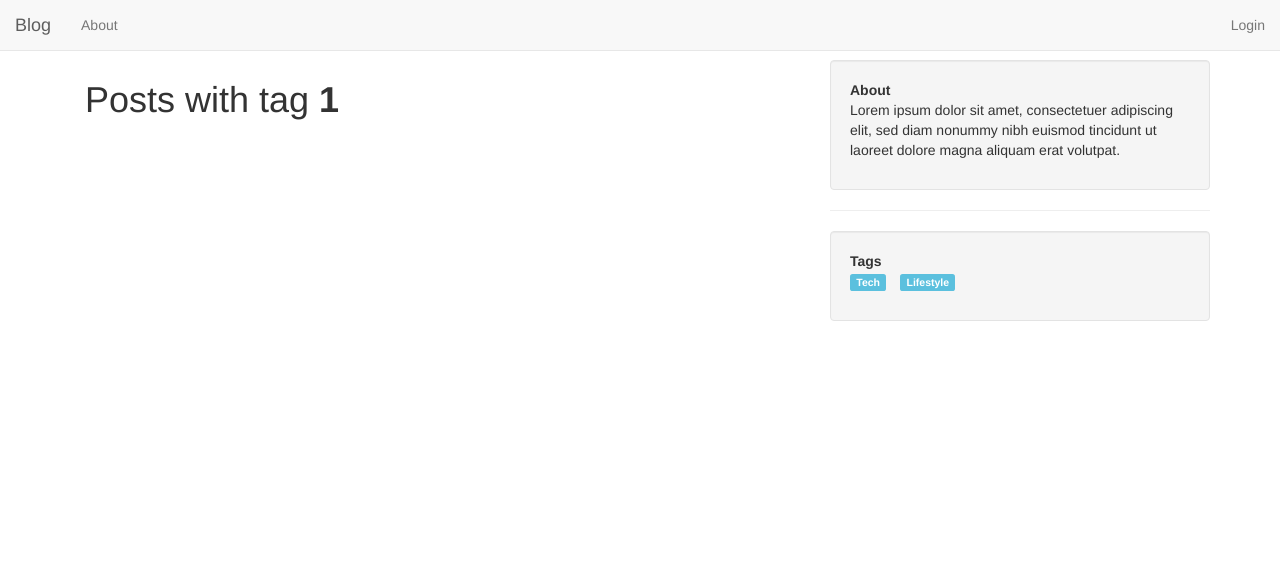
After one commit to rocity/dj-blog, a Django app: page /blog/posts/tag/1 in a window 1280 px wide. The commit adds this page. Shown: the top 581 px of the page. Run offline with Django 3.2, Linux system fonts and the light colour scheme; data that the repository does not hold is empty; some libraries are stand-ins or nearby versions.

Commit message:
Create page to filter posts by tag

```diff
--- a/blog/templates/blog/includes/sidebar.html
+++ b/blog/templates/blog/includes/sidebar.html
@@ -4,5 +4,17 @@
             <strong>About</strong>
             <p>Lorem ipsum dolor sit amet, consectetuer adipiscing elit, sed diam nonummy nibh euismod tincidunt ut laoreet dolore magna aliquam erat volutpat.</p>
         </div>
+        <hr>
+        <div class="well">
+            <strong>Tags</strong>
+            <ul class="list-inline">
+                <li>
+                    <a class="label label-info" href="{% url 'blog:postsbytag' 'technology' %}">Tech</a>
+                </li>
+                <li>
+                    <a class="label label-info" href="{% url 'blog:postsbytag' 'lifestyle' %}">Lifestyle</a>
+                </li>
+            </ul>
+        </div>
     </div>
 </div>
--- /dev/null
+++ b/blog/templates/blog/posts_by_tag.html
@@ -0,0 +1,25 @@
+{% load staticfiles %}
+{% include 'blog/includes/head.html' %}
+{% include 'blog/includes/nav.html' %}
+
+<div class="container">
+    <div class="col-sm-8">
+        <div class="row">
+            <div class="col-sm-12">
+                <h1>Posts with tag <strong>{{slug}}</strong></h1>
+            </div>
+            {% for post in posts %}
+                <div class="col-sm-12">
+                    <h2>{{post.title}}</h2>
+                    <p>{{post.content|truncatewords:50}}</p>
+                    <span>
+                        <a class="btn btn-info" href="{% url 'blog:view' post.id %}">View Post</a>
+                    </span>
+                </div>
+            {% endfor %}
+        </div>
+    </div>
+    {% include 'blog/includes/sidebar.html' %}
+</div>
+
+{% include 'blog/includes/foot.html' %}
--- a/blog/urls.py
+++ b/blog/urls.py
@@ -9,6 +9,6 @@ urlpatterns = [
     url(r'^(?P<post_id>[0-9]+)/$', views.view, name='view'),
     url(r'^profile/$', views.profile, name='profile'),
     url(r'^new/$', views.newpost, name='new'),
-    url(r'^comments/$', views.postcomments, name='postcomments'),
+    url(r'^posts/tag/(?P<slug>[\w-]+)$', views.posts_by_tag, name='postsbytag'),
 
 ]
--- a/blog/views.py
+++ b/blog/views.py
@@ -62,3 +62,10 @@ def postcomments(request):
         'comments': comments,
         'posts': posts
         })
+
+def posts_by_tag(request, slug):
+    posts = Post.objects.filter(tags__name__iexact=slug)
+    return render(request, 'blog/posts_by_tag.html', {
+        'posts': posts,
+        'slug': slug
+        })
```
